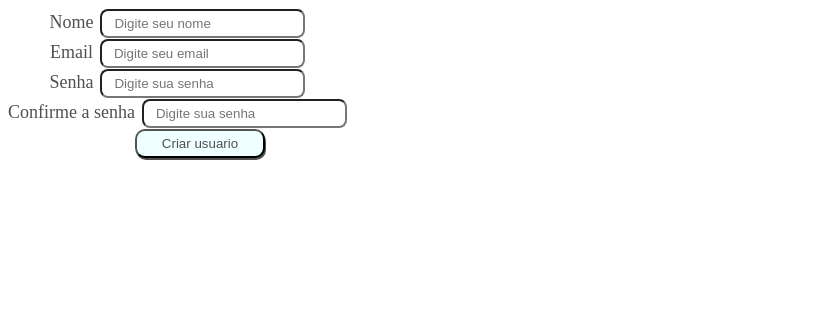
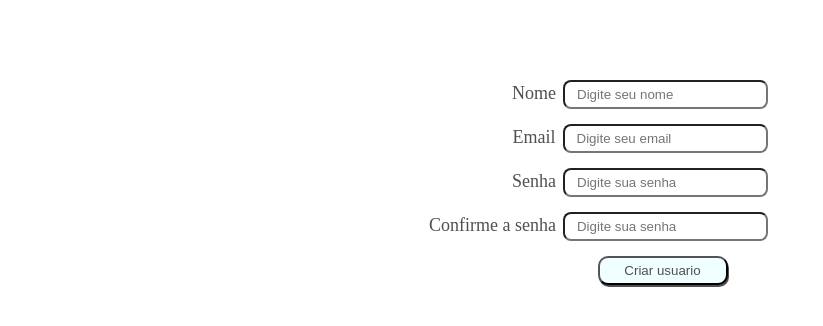
Before and after one commit to Henrique-M01/frontVollSollutions, a React (Create React App) app: page /create in a window 1280 px wide. Shown: the top 326 px of the page, without its empty margins (0-823 px from the left). Built offline with nearby package versions, Linux system fonts and the light colour scheme.

Commit message:
feat: add style create login page

```diff
--- a/src/pages/CreateLogin.jsx
+++ b/src/pages/CreateLogin.jsx
@@ -1,6 +1,8 @@
 import { useState } from 'react';
 import { useNavigate } from 'react-router-dom';
 import { loginCreate } from '../services/RequestAPI';
+import '../style/CreateLogin.css';
+import '../style/Login.css';
 
 export default function CreateLogin() {
   const [name, setName] = useState('');
@@ -29,7 +31,7 @@ export default function CreateLogin() {
     }
 
   return (
-    <div>
+    <div className="login-container">
       <form>
         <label>
           Nome
@@ -55,7 +57,7 @@ export default function CreateLogin() {
             onChange={ (event) => setPassword(event.target.value)}
           />
         </label>
-        <label>
+        <label className="confirm-password">
           Confirme a senha
           <input
             type="password"
--- /dev/null
+++ b/src/style/CreateLogin.css
@@ -0,0 +1,7 @@
+.confirm-password {
+  margin-right: 83px;
+}
+
+input {
+  margin-bottom: 15px;
+}
```
